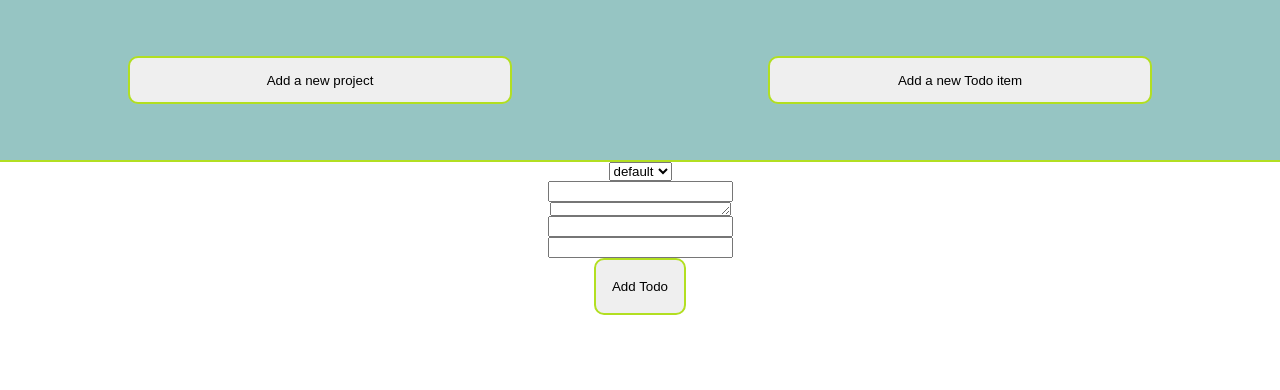
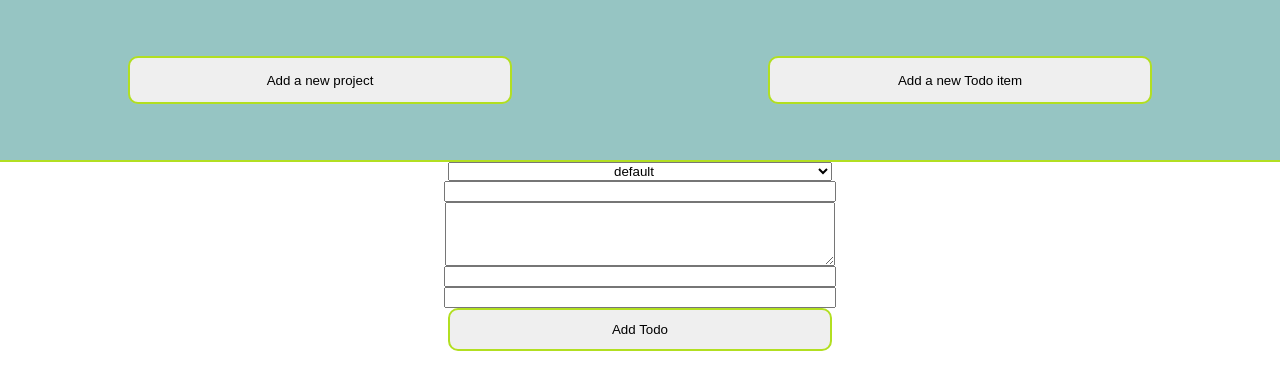
Before and after one commit to chri-ss/todo-list, a website built with webpack: page dist/index.html in a window 1280 px wide. Both pictures are taken after a click on the button "Add a new Todo item". Built offline with Linux system fonts and the light colour scheme.

Commit message:
Make todo form larger

```diff
--- a/src/displayController.js
+++ b/src/displayController.js
@@ -84,7 +84,7 @@ class Add {
         todoForm.classList.add('todo-form');
         projectDropdown.classList.add('project-dropdown');
         title.classList.add('title');
-        description.classList.add('discription');
+        description.classList.add('description');
         dueDate.classList.add('due-date');
         priority.classList.add('priority');
         addTodoButton.classList.add('add-todo-button');
--- a/src/style.css
+++ b/src/style.css
@@ -50,11 +50,15 @@ button {
     align-items: center;
 }
 
+.todo-form {
+    width: 30%;
+}
+
 .hidden {
     display: none;
 }
 
-.add-project-button, .add-todo-button {
+.add-project-button {
     height: 100%;
     width: 50%;
     padding: 0.5rem;
@@ -68,3 +72,12 @@ button {
     border-radius: 5px;
     margin: 1rem;
 }
+
+.project-dropdown, .title, .description, .due-date, .priority, .add-todo-button  {
+    width: 100%;
+    text-align: center;
+}
+
+.description {
+    height: 10vh;
+}
```
Also changed, not shown: dist/bundle.js.
